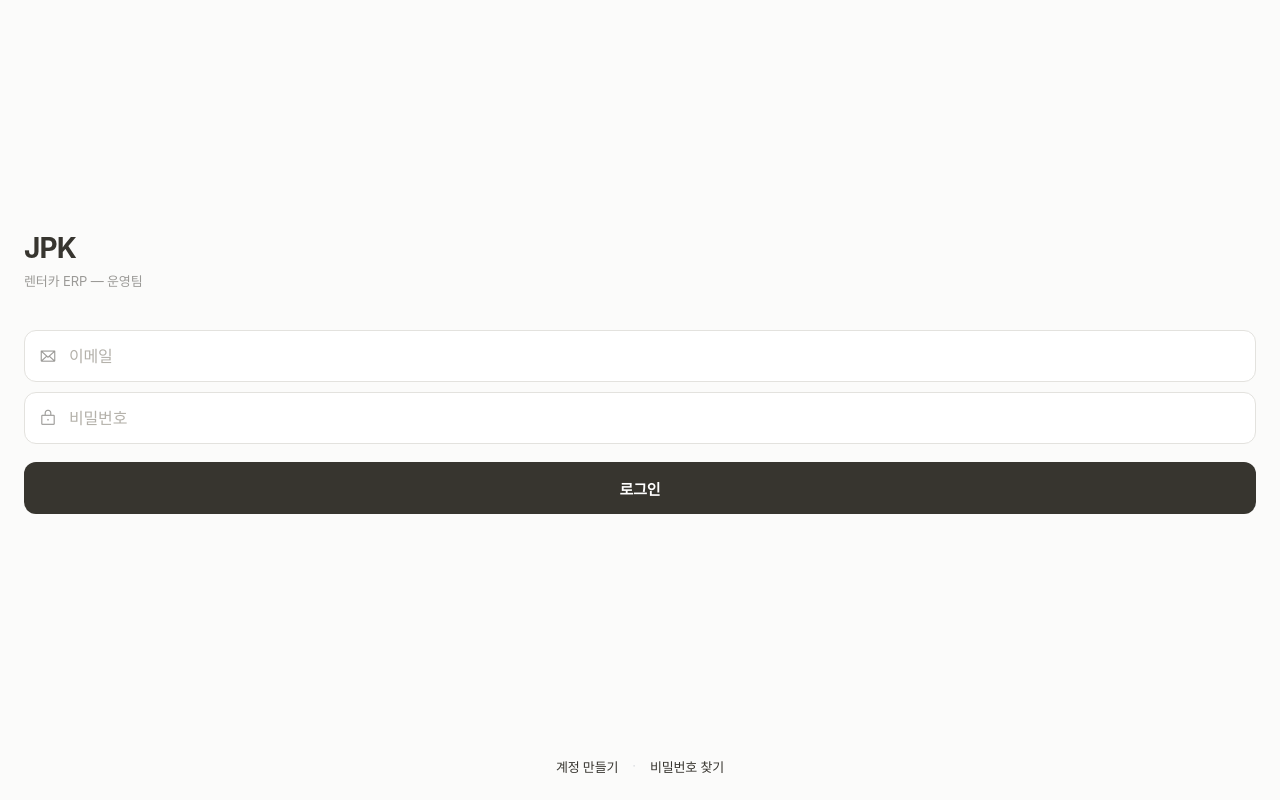
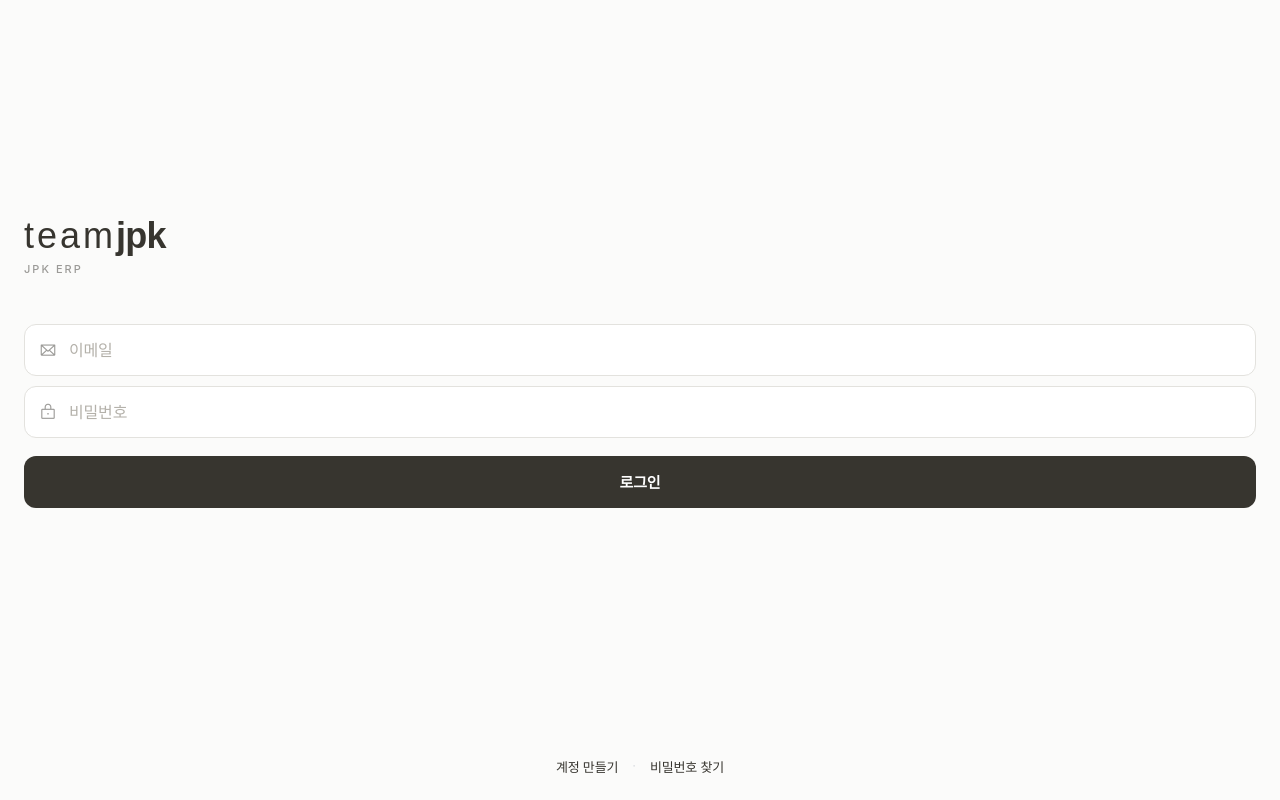
Before and after one commit to freepass-creator/jpkerp, a Flask app: page /m/login in a window 1280 px wide. Run offline with Flask 3, Linux system fonts and the light colour scheme; some libraries are stand-ins or nearby versions; some web fonts are replaced.

Commit message:
로그인 페이지 teamjpk CI 브랜딩
- teamjpk 로고: team(200·letter-spacing 3px) + jpk(700·tight)
- 하단 보조: 'JPK ERP' 2px 자간 대문자
- 로그인/가입/재설정 3패널 공통 헤더로 노출

Co-Authored-By: Claude Opus 4.6 (1M context) <noreply@anthropic.com>

```diff
--- a/templates/pages/m/login.html
+++ b/templates/pages/m/login.html
@@ -18,12 +18,39 @@
       display: flex; flex-direction: column;
       padding: 0 24px env(safe-area-inset-bottom, 0px);
     }
-    .login-top { flex: 1; display: flex; flex-direction: column; justify-content: center; padding-top: 60px; }
+    .login-top { flex: 1; display: flex; flex-direction: column; justify-content: center; padding-top: 40px; }
+
+    /* CI — teamjpk */
+    .ci-wrap {
+      display: flex; flex-direction: column; align-items: flex-start;
+      margin-bottom: 48px;
+    }
+    .ci-logo {
+      font-size: 36px; line-height: 1; color: #37352f;
+      font-family: 'Pretendard', sans-serif;
+    }
+    .ci-logo .team {
+      font-weight: 200;
+      letter-spacing: 3px;
+    }
+    .ci-logo .jpk {
+      font-weight: 700;
+      letter-spacing: -0.02em;
+    }
+    .ci-sub {
+      margin-top: 8px;
+      font-size: 11px;
+      font-weight: 500;
+      color: #9b9a97;
+      letter-spacing: 2px;
+      text-transform: uppercase;
+    }
+
     .login-brand {
-      font-size: 28px; font-weight: 700; color: #37352f;
-      letter-spacing: -0.03em; margin-bottom: 6px;
+      font-size: 22px; font-weight: 700; color: #37352f;
+      letter-spacing: -0.03em; margin-bottom: 4px;
     }
-    .login-sub { font-size: 13px; color: #9b9a97; margin-bottom: 40px; letter-spacing: -0.01em; }
+    .login-sub { font-size: 13px; color: #9b9a97; margin-bottom: 28px; letter-spacing: -0.01em; }
     .login-form { display: flex; flex-direction: column; gap: 10px; }
     .login-field {
       background: #fff; border: 1px solid #e3e2de; border-radius: 12px;
@@ -72,10 +99,14 @@
 <body class="mobile m-login">
   <div class="login-wrap">
     <div class="login-top">
+      <!-- CI -->
+      <div class="ci-wrap">
+        <div class="ci-logo"><span class="team">team</span><span class="jpk">jpk</span></div>
+        <div class="ci-sub">JPK ERP</div>
+      </div>
+
       <!-- 로그인 -->
       <form class="panel is-active" id="loginPanel">
-        <div class="login-brand">JPK</div>
-        <div class="login-sub">렌터카 ERP — 운영팀</div>
         <div class="login-form">
           <div class="login-field">
             <i class="ph ph-envelope"></i>
```
